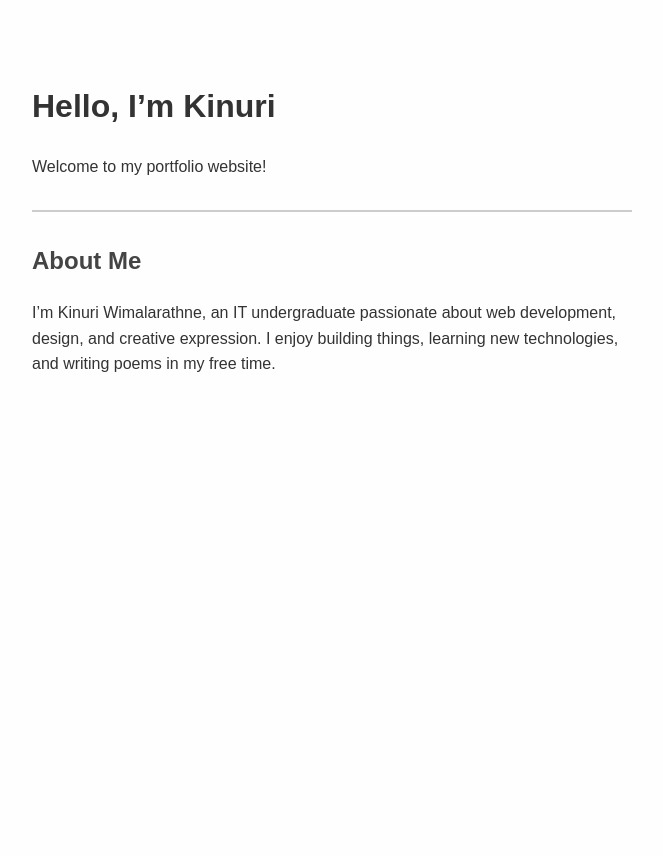
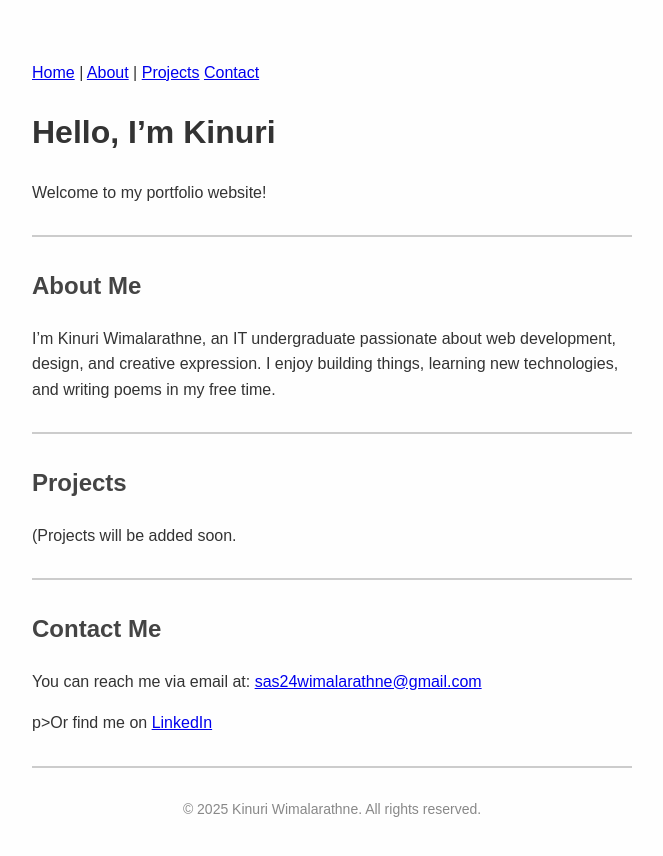
Before and after one commit to Kinuri-Wimalarathne/Kinuri-portfolio, a plain HTML site: page index.html in a window 1280 px wide. Shown: the whole page, without its empty margins (308-971 px from the left). Before the commit the page ends 800 px from the top, so only its background shows below. Drawn offline with Linux system fonts and the light colour scheme.

Commit message:
Save changes

```diff
--- a/index.html
+++ b/index.html
@@ -30,14 +30,31 @@
   </style>
 </head>
 <body>
-  <h1>Hello, I’m Kinuri</h1>
+  <nav>
+  <a href="#home">Home</a> |
+  <a href="#about">About</a> |
+  <a href="#projects">Projects</a>
+  <a href="#contact">Contact</a>
+</nav>
+  <h1 id = "home">Hello, I’m Kinuri</h1>
   <p>Welcome to my portfolio website!</p>
   <hr>
 
-<h2>About Me</h2>
+<h2 id = "about">About Me</h2>
 <p>
   I’m Kinuri Wimalarathne, an IT undergraduate passionate about web development, design, and creative expression.
   I enjoy building things, learning new technologies, and writing poems in my free time.
 </p>
+<hr>
+<h2 id = "projects">Projects</h2>
+<p>(Projects will be added soon.</p>
+<hr>
+<h2 id="contact">Contact Me</h2>
+<p>You can reach me via email at: <a href="mailto:sas24wimalarathne@gmail.com">sas24wimalarathne@gmail.com</a></p>
+p>Or find me on <a href="https://www.linkedin.com/in/kinuri-sasithma-wimalarathne-448771341">LinkedIn</a></p>
+<footer>
+  <hr>
+  <p style="text-align: center; font-size: 14px; color: #888;">&copy; 2025 Kinuri Wimalarathne. All rights reserved.</p>
+</footer>
 </body>
 </html>
```
